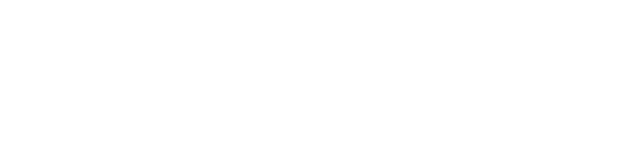
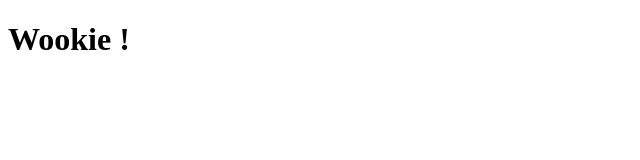
Before and after one commit to bessemardhaoui/Git-hub-discovery, a plain HTML site: page wookie.html in a window 1280 px wide. Shown: the whole page, without its empty margins (0-640 px from the left). Drawn offline with Linux system fonts and the light colour scheme.

Commit message:
fix : ajout de titre

```diff
--- a/wookie.html
+++ b/wookie.html
@@ -6,6 +6,9 @@
     <title>Document</title>
 </head>
 <body>
+    <h1>
+        Wookie !
+    </h1>
 
 </body>
 </html>
```
